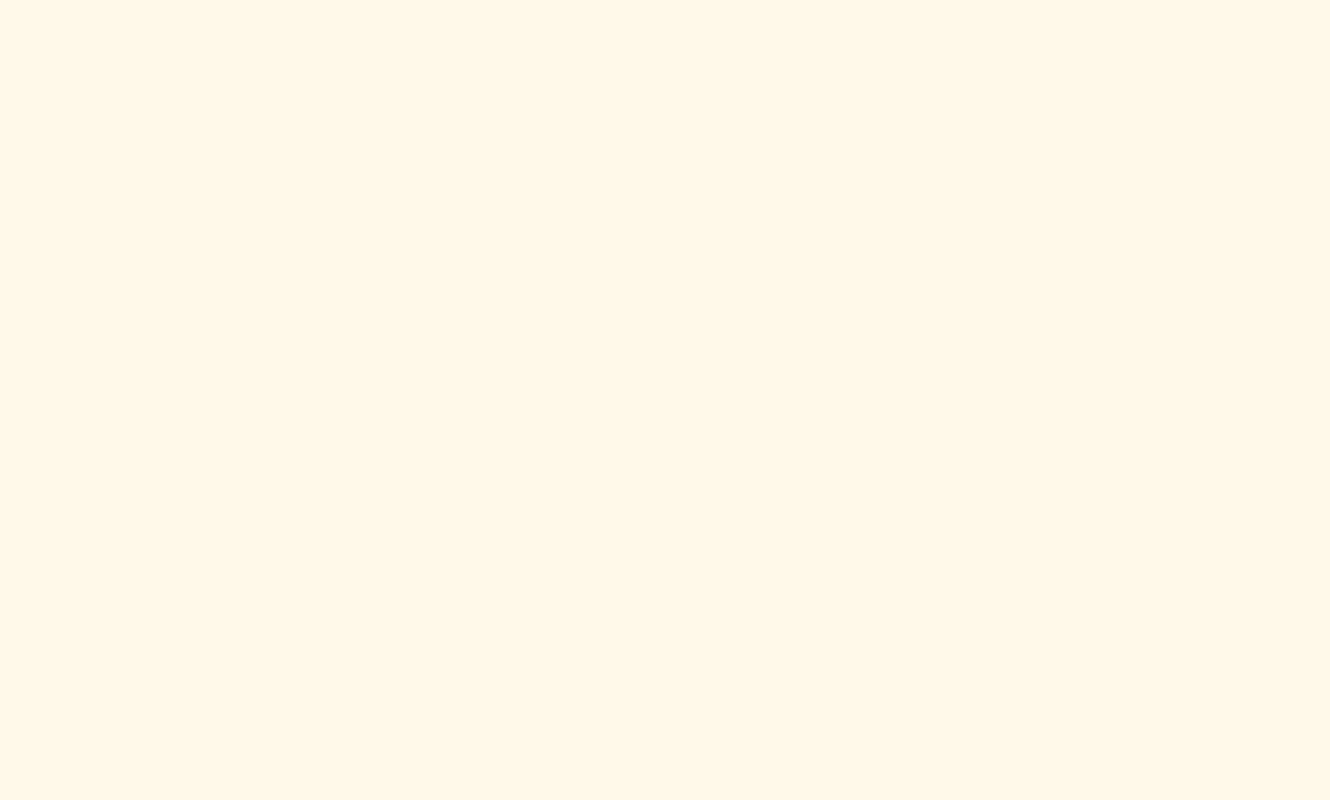
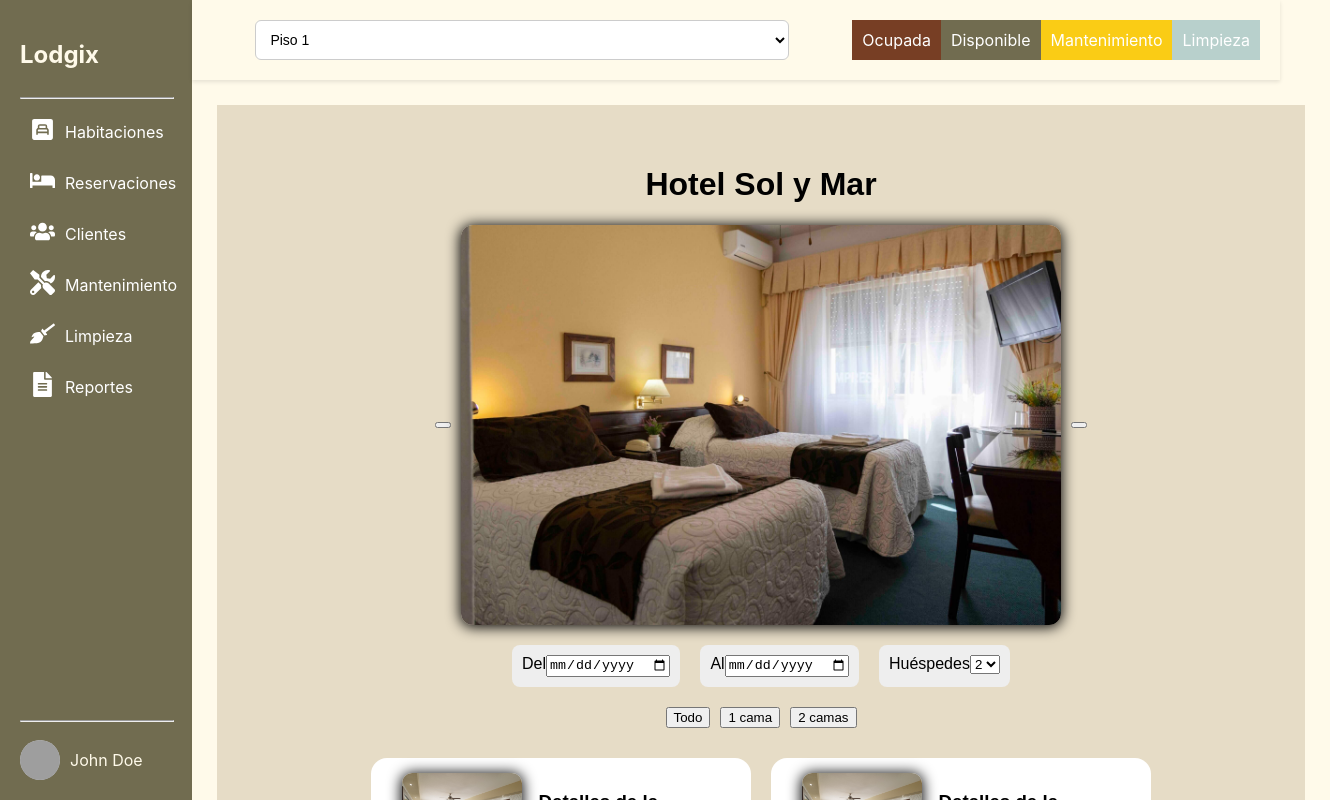
Before and after one commit to JorgeHGZZ/lodgix, a React (Vite) app in the folder Frontend/: page /dashboard/detailroom in a window 1280 px wide. Before the commit this address had no page. Shown: the top 800 px of the page, 1330 px wide, since content can reach past the window. Built offline with nearby package versions, Linux system fonts and the light colour scheme; grey boxes are pictures that could not be loaded.

Commit message:
Update AppRoutes.tsx

```diff
--- a/Frontend/src/routes/AppRoutes.tsx
+++ b/Frontend/src/routes/AppRoutes.tsx
@@ -11,6 +11,7 @@ import Clients from "../pages/dashboard/Clients";
 import Maintenance from "../pages/dashboard/Maintenance";
 import Cleaning from "../pages/dashboard/CleanService";
 import Reports from "../pages/dashboard/Reports";
+import DetailRoom from "../pages/dashboard/DetailRoom";
 
 const AppRouter = () => {
     return (
@@ -20,6 +21,7 @@ const AppRouter = () => {
                 <Route path="/login" element={<Login />} />
                 <Route path="/register" element={<SignUp />} />
 
+
                 <Route path="/dashboard" element={<Dashboard />}>
                     <Route index element={<Rooms />} />
                     <Route path="rooms" element={<Rooms />} />
@@ -28,6 +30,7 @@ const AppRouter = () => {
                     <Route path="mantenimiento" element={<Maintenance />} />
                     <Route path="limpieza" element={<Cleaning />} />
                     <Route path="reportes" element={<Reports />} />
+                    <Route path="detailroom" element={<DetailRoom  />} />
                 </Route>
             </Routes>
         </BrowserRouter>
```
